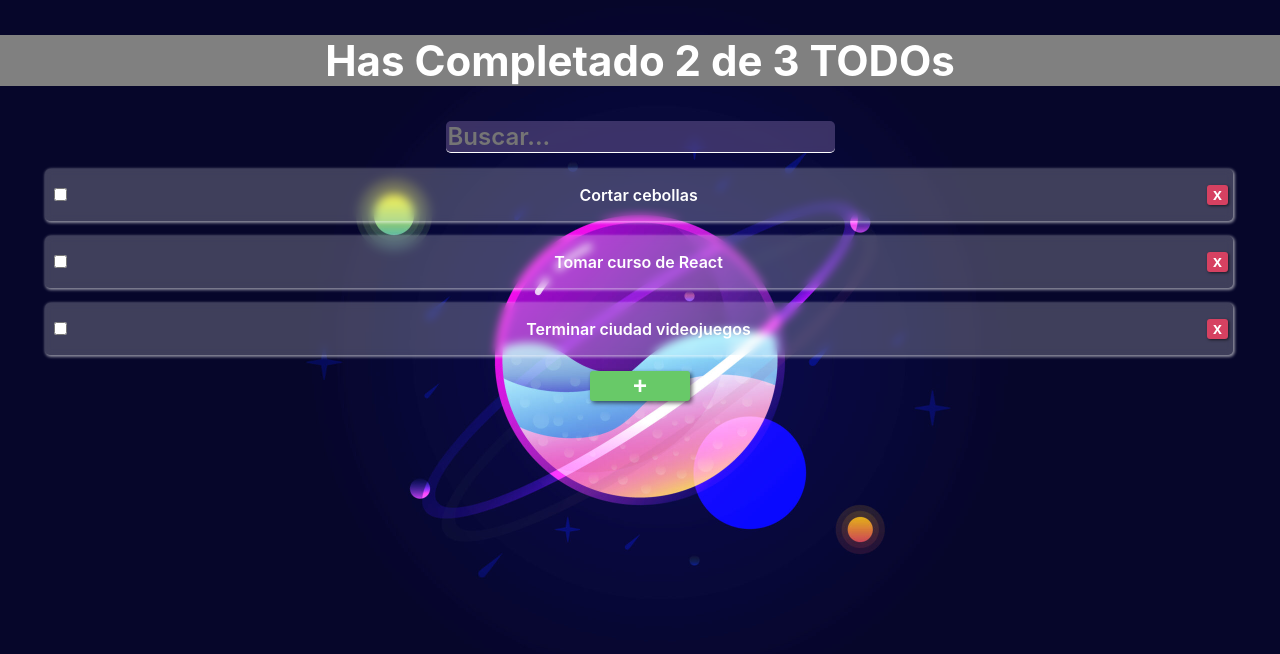
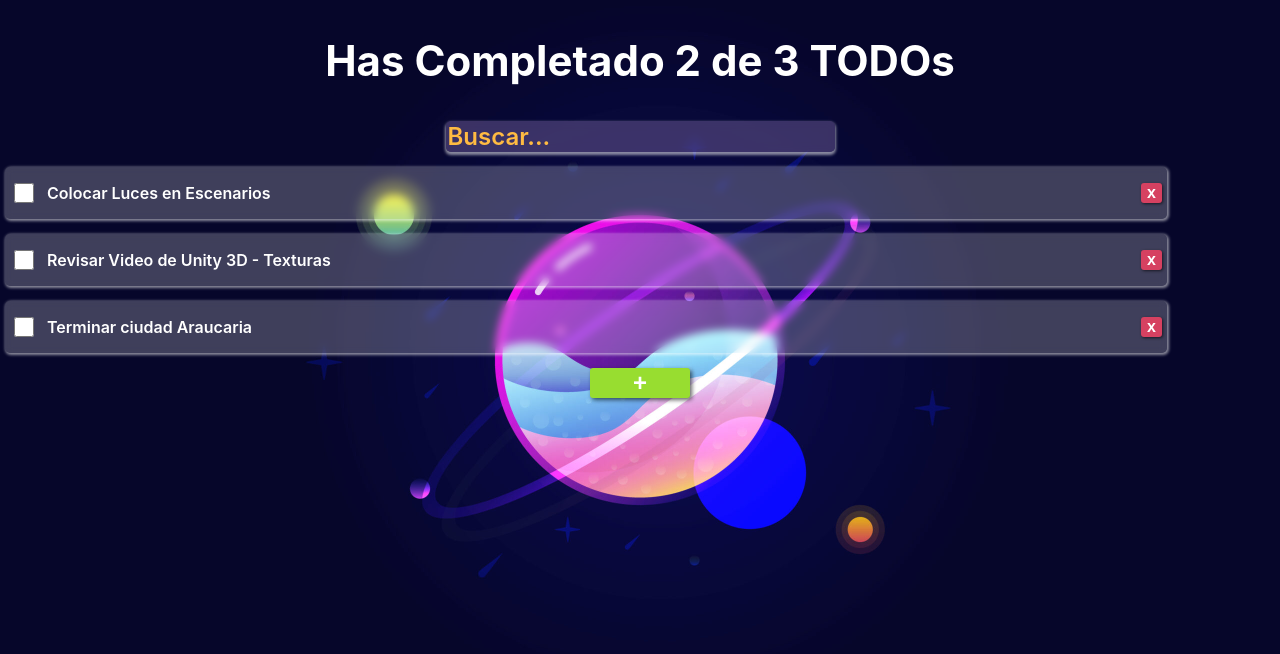
Before and after one commit to Dami-R92/todo-app, a React (Create React App) app: page / in a window 1280 px wide. Shown: the top 654 px of the page. Built offline with nearby package versions, Linux system fonts and the light colour scheme.

Commit message:
arreglo de css

```diff
--- a/src/App.js
+++ b/src/App.js
@@ -9,9 +9,9 @@ import TodoItem from "./Components/TodoItem/TodoItem";
 import TodoButton from "./Components/TodoButton/TodoButton";
 
 const todos = [
-  {text: 'Cortar cebollas', completed: false},
-  {text: 'Tomar curso de React', completed: false},
-  {text: 'Terminar ciudad videojuegos', completed: false}
+  {text: 'Colocar Luces en Escenarios', completed: false},
+  {text: 'Revisar Video de Unity 3D - Texturas', completed: false},
+  {text: 'Terminar ciudad Araucaria', completed: false}
 ]
 
 function App() {
--- a/src/Components/TodoButton/TodoButton.css
+++ b/src/Components/TodoButton/TodoButton.css
@@ -1,5 +1,5 @@
 .todoButton {
-    background-color: rgb(104, 201, 104);
+    background-color: rgb(152, 221, 48);
     width: 100px;
     color: white;
     font-size: 24px;
--- a/src/Components/TodoCounter/TodoCounter.js
+++ b/src/Components/TodoCounter/TodoCounter.js
@@ -4,7 +4,6 @@ import './TodoCounter.css'
 
 const estilos =  {
     color: 'white',
-    backgroundColor: 'gray'
 }
 function TodoCounter() {
     return (
--- a/src/Components/TodoItem/TodoItem.css
+++ b/src/Components/TodoItem/TodoItem.css
@@ -17,7 +17,7 @@
 }
 
 .TodoItem {
-    width: 95%;
+    width: 90%;
     margin: 15px 5px;
     padding: 0px 5px;
     background: rgba(255, 255, 255, 0.233);
@@ -36,7 +36,24 @@
 
 
 }
+
+.TodoItem--list {
+    display: flex;
+    align-items: center;
+}
 p {
-    text-align: start;
     font-weight: 600;
+    margin-left: 10px;
 }
+
+.todoItemCheckBox {
+    width: 20px;
+    height: 20px;
+    box-shadow: rgba(255, 255, 255, 0.849) 0px 0px 0px 0px;
+    border: none;
+    text-decoration: none;
+}
+.todoItemCheckBox:checked {
+    box-shadow: rgba(0, 102, 255, 0.849) 1px 1px 3px 2px;
+
+}
--- a/src/Components/TodoItem/TodoItem.js
+++ b/src/Components/TodoItem/TodoItem.js
@@ -4,8 +4,10 @@ import './TodoItem.css'
 function TodoItem(props) {
     return (
         <div className='TodoItem'>
-            <input type="checkbox" />
+            <div className='TodoItem--list'>
+            <input type="checkbox" className='todoItemCheckBox' />
             <p>{props.text}</p>
+            </div>
             <button className='removeItemButton'>x</button>
         </div>
     )
--- a/src/Components/TodoList/TodoList.css
+++ b/src/Components/TodoList/TodoList.css
@@ -0,0 +1,5 @@
+.todoList {
+    display: flex;
+    flex-direction: column;
+    align-self: center;
+}
--- a/src/Components/TodoList/TodoList.js
+++ b/src/Components/TodoList/TodoList.js
@@ -5,9 +5,9 @@ import './TodoList.css'
 function TodoList(props) {
     return (
         <section className='todoList'>
-            <ul>
+            <div>
                 {props.children}
-            </ul>
+            </div>
         </section>
     )
 }
--- a/src/Components/TodoSearch/TodoSearch.css
+++ b/src/Components/TodoSearch/TodoSearch.css
@@ -1,10 +1,10 @@
 input {
     border: none;
-    border-bottom: 1px solid white;
     text-decoration: none;
     border-radius: 5px;
     background: #6b5b9585;
     backdrop-filter: blur(5px);
+    box-shadow: rgba(255, 255, 255, 0.534) 0px 2px 3px 1px;
     color: white;
     font-family: -apple-system, BlinkMacSystemFont, 'Segoe UI', 'Roboto', 'Oxygen',
     'Ubuntu', 'Cantarell', 'Fira Sans', 'Droid Sans', 'Helvetica Neue',
@@ -12,3 +12,7 @@ input {
     font-size: 24px;
     font-weight: 600;
 }
+
+input::placeholder {
+    color: #ffbb42;
+}
```
